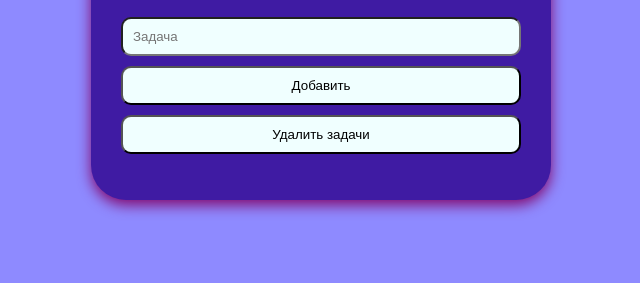
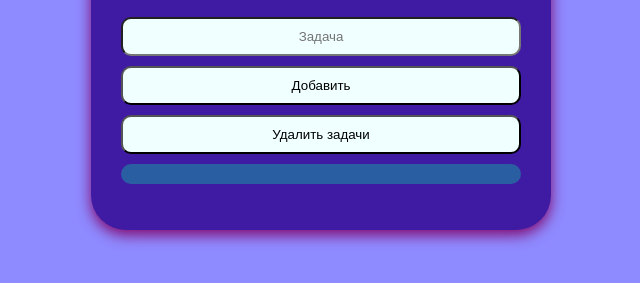
Before and after one commit to vorron/learnWeb, a plain HTML site: page Index.html in a window 1280 px wide. Shown: the part 125-408 px from the top of the page, without its empty margins (319-959 px from the left). Drawn offline with Linux system fonts and the light colour scheme.

Commit message:
Update main-list.css

```diff
--- a/main-list.css
+++ b/main-list.css
@@ -43,6 +43,7 @@ input[type="text"] {
   padding: 10px;
   background-color: azure;
   border-radius: 10px;
+  text-align: center;
 }
 
 button {
@@ -107,3 +108,11 @@ input[type="checkbox"]:checked + label:before {
   border-radius: 0;
   margin: 0 15px 5px 5px;
 }
+.result {
+  text-align: center;
+  margin-top: 10px;
+  width: 380px;
+  padding: 10px;
+  border-radius: 10px;
+  background-color: rgb(42, 94, 162);
+}
```
